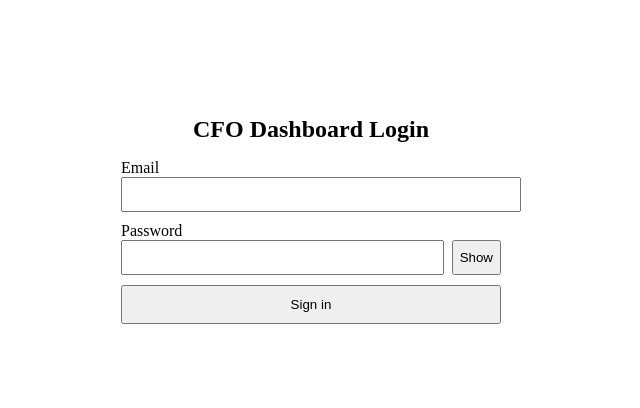
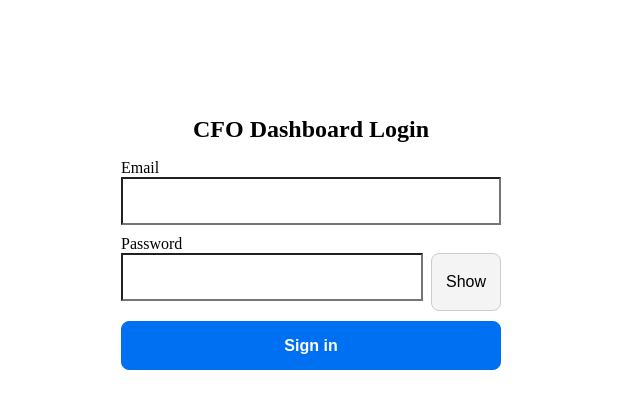
Before and after one commit to DimitriLaw1/cfo-dashboard, a React (Create React App) app: page / in a window 1280 px wide. Shown: the top 408 px of the page, without its empty margins (329-969 px from the left). Built offline with nearby package versions, Linux system fonts and the light colour scheme; no server answers.

Commit message:
fixing sign in button size

```diff
--- a/src/Login.js
+++ b/src/Login.js
@@ -6,6 +6,50 @@ export default function Login() {
   const [pass, setPass] = useState("");
   const [show, setShow] = useState(false);
   const [err, setErr] = useState("");
+
+  const styles = {
+    form: { maxWidth: 380, margin: "80px auto", padding: 16 },
+    input: {
+      width: "100%",
+      marginBottom: 10,
+      padding: 12,
+      fontSize: 16, // prevent iOS zoom; consistent height
+      boxSizing: "border-box",
+      lineHeight: 1.25,
+      WebkitAppearance: "none", // normalize iOS
+      appearance: "none",
+    },
+    row: { display: "flex", gap: 8, marginBottom: 10 },
+    toggleBtn: {
+      padding: "12px 14px",
+      fontSize: 16,
+      borderRadius: 8,
+      border: "1px solid #ccc",
+      background: "#f4f4f5",
+      cursor: "pointer",
+      lineHeight: 1.2,
+      WebkitAppearance: "none",
+      appearance: "none",
+      minHeight: 44, // touch target
+    },
+    submit: {
+      width: "100%",
+      display: "block",
+      padding: "14px 16px",
+      fontSize: 16,
+      fontWeight: 600,
+      borderRadius: 8,
+      border: "1px solid #0070f3",
+      background: "#0070f3",
+      color: "#fff",
+      cursor: "pointer",
+      lineHeight: 1.2,
+      WebkitAppearance: "none", // normalize iOS default button styling
+      appearance: "none",
+      minHeight: 44, // ensures it isn't skinny on mobile
+      touchAction: "manipulation", // snappier tap
+    },
+  };
 
   const submit = async (e) => {
     e.preventDefault();
@@ -18,36 +62,41 @@ export default function Login() {
   };
 
   return (
-    <form
-      onSubmit={submit}
-      style={{ maxWidth: 380, margin: "80px auto", padding: 16 }}
-    >
+    <form onSubmit={submit} style={styles.form}>
       <h2 style={{ textAlign: "center", marginBottom: 16 }}>
         CFO Dashboard Login
       </h2>
+
       <label>Email</label>
       <input
         type="email"
         value={email}
         onChange={(e) => setEmail(e.target.value)}
         required
-        style={{ width: "100%", marginBottom: 10, padding: 8 }}
+        style={styles.input}
       />
+
       <label>Password</label>
-      <div style={{ display: "flex", gap: 8, marginBottom: 10 }}>
+      <div style={styles.row}>
         <input
           type={show ? "text" : "password"}
           value={pass}
           onChange={(e) => setPass(e.target.value)}
           required
-          style={{ flex: 1, padding: 8 }}
+          style={styles.input}
         />
-        <button type="button" onClick={() => setShow((s) => !s)}>
+        <button
+          type="button"
+          onClick={() => setShow((s) => !s)}
+          style={styles.toggleBtn}
+        >
           {show ? "Hide" : "Show"}
         </button>
       </div>
+
       {err && <div style={{ color: "crimson", marginBottom: 10 }}>{err}</div>}
-      <button style={{ width: "100%", padding: 10 }} type="submit">
+
+      <button style={styles.submit} type="submit">
         Sign in
       </button>
     </form>
```
